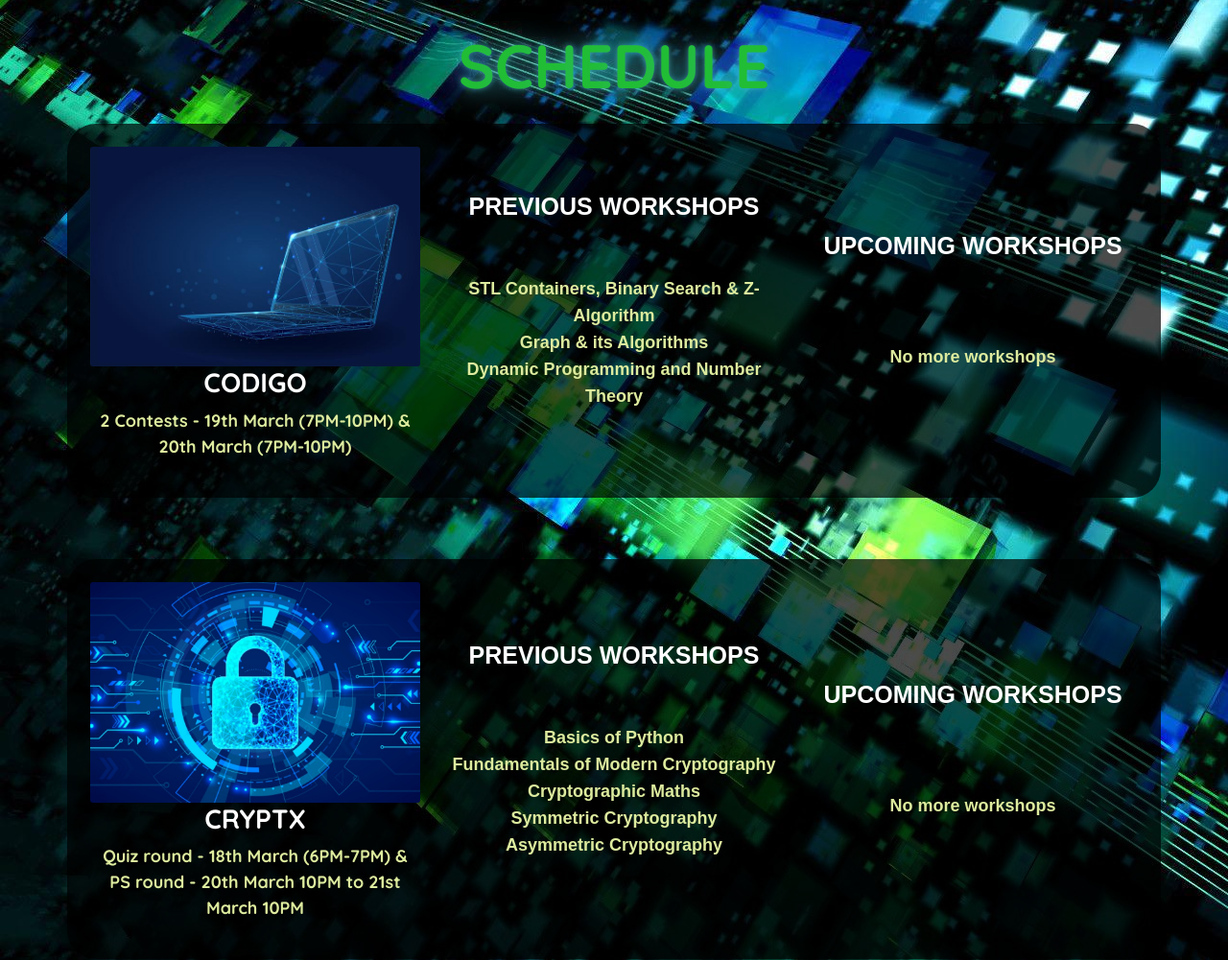
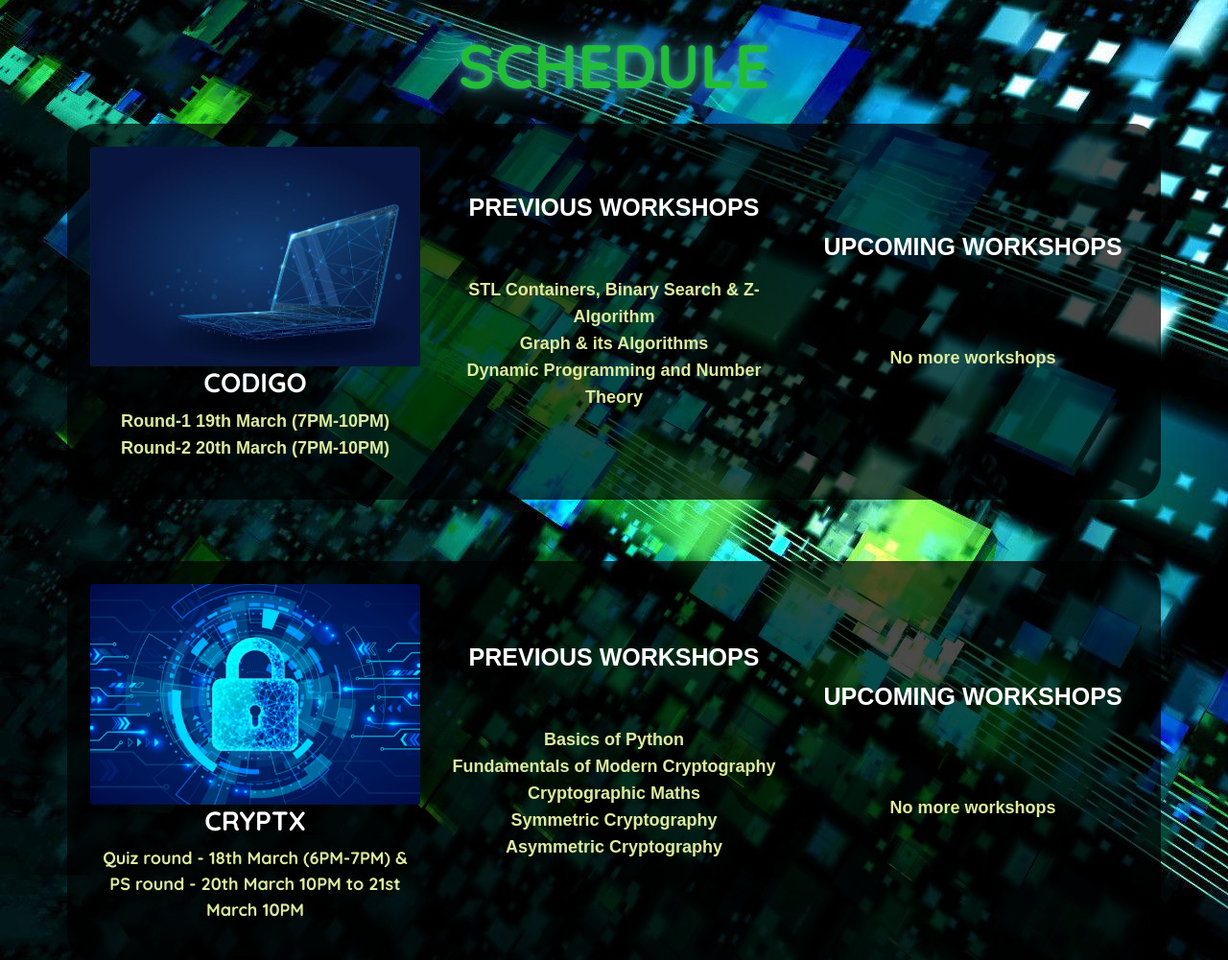
Before and after one commit to Prastuti-IIT-BHU/prastuti, a Django app: page /schedule in a window 1280 px wide. Shown: the part 90-1091 px from the top of the page at 96% size. Run offline with Django 3.2, Linux system fonts and the light colour scheme; some libraries are stand-ins or nearby versions; some web fonts are replaced.

Commit message:
Update schedule.html

```diff
--- a/templates/prastuti/schedule.html
+++ b/templates/prastuti/schedule.html
@@ -23,7 +23,8 @@
                 <h3><b> Codigo </b></h3>
               </div>
             </li>
-            <span class="time" aria-hidden="true">2 Contests - 19th March (7PM-10PM) & 20th March (7PM-10PM) </span>
+            <span class="time" aria-hidden="true"><a href="https://www.hackerrank.com/codigo-round-1" target="_blank">Round-1  19th March (7PM-10PM)</a></span>
+            <span class="time" aria-hidden="true"><a href="https://www.hackerrank.com/codigo-round-2-1" target="_blank">Round-2 20th March (7PM-10PM)</a></span>
           </ul>
         </div>
       </div>
```
